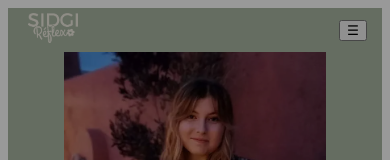
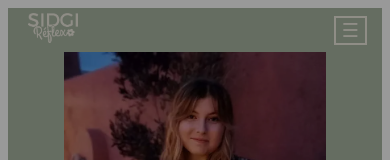
Before and after one commit to AntoineDehan/Sidgi-Reflexo, a React (Vite) app in the folder sidgi-reflexo/: page / in a window 390 px wide. Shown: the top 160 px of the page. Built offline with nearby package versions, Linux system fonts and the light colour scheme.

Commit message:
Style du boutton burger

```diff
--- a/sidgi-reflexo/src/styles/scss/header/style.scss
+++ b/sidgi-reflexo/src/styles/scss/header/style.scss
@@ -56,6 +56,10 @@ header {
         justify-content: flex-end;
         .burger {
           display: block;
+          font-size: 1.2rem;
+          border: solid $main-text-color 2px;
+          background: none;
+          color: $main-text-color;
         }
         a {
           text-align: center;
```
